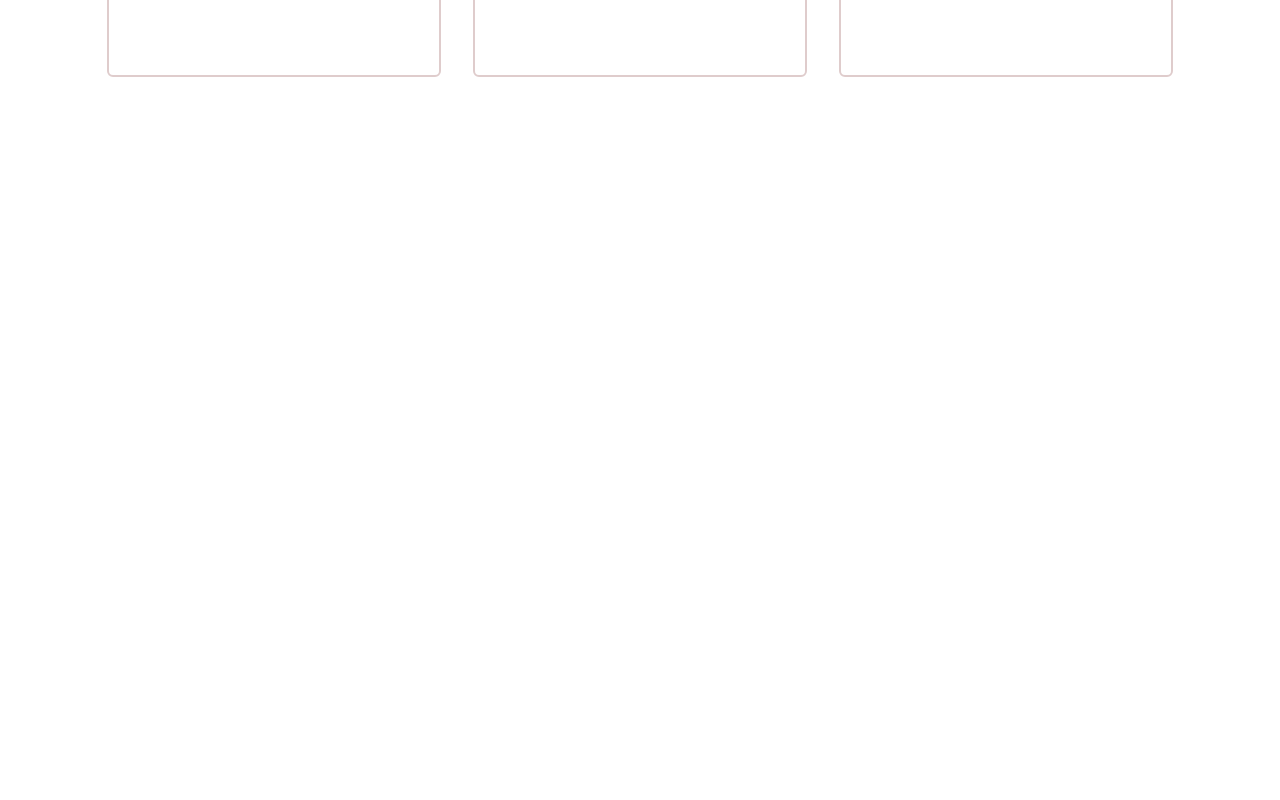
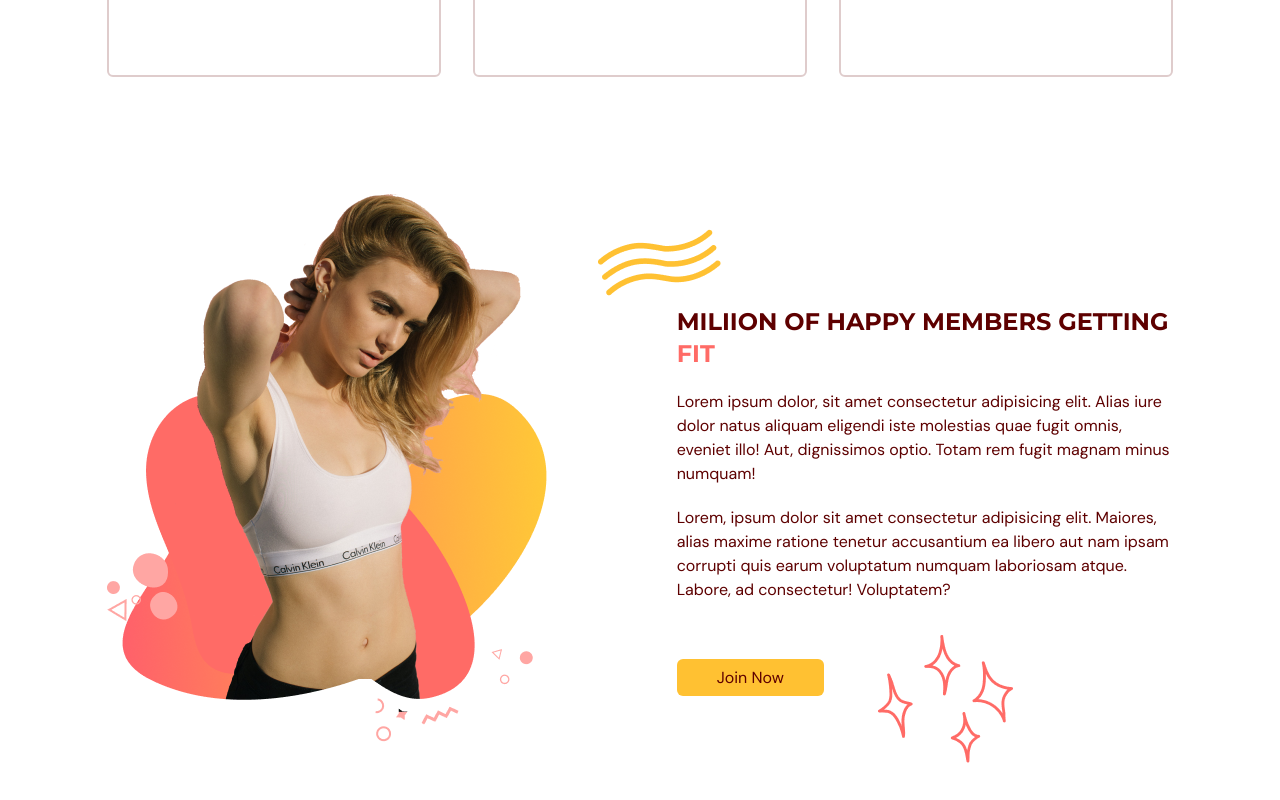
Before and after one commit to Ben-bo/fitness-react-ts, a React (Vite) app: page / in a window 1280 px wide. Shown: the part 1530-2330 px from the top of the page. Before the commit the page ends 1728 px from the top, so only its background shows below. Built offline with nearby package versions, Linux system fonts and the light colour scheme.

Commit message:
update benfits component

```diff
--- a/src/components/BenefitsComponent/index.tsx
+++ b/src/components/BenefitsComponent/index.tsx
@@ -9,6 +9,8 @@
 import Htext from "../shared/Htext";
 import { benefitsDataType } from "../shared/typeAndInterface";
 import BenefitsCardComponent from "../shared/benefitsCard";
+import ActionButton from "../shared/actionButton";
+import BenefitsPageGraphic from "@/assets/BenefitsPageGraphic.png";
 
 type Props = {
   setSelectedPage: (value: SelectedPage) => void;
@@ -88,6 +90,90 @@
             />
           ))}
         </motion.div>
+
+        {/* graphic and description */}
+
+        <div className="mt-16 items-center justify-between gap-20 md:mt-28 md:flex">
+          {/* image */}
+          <img
+            src={BenefitsPageGraphic}
+            alt="benfits-image"
+            className="mx-auto"
+          />
+          {/* description */}
+          <div>
+            {/* title */}
+            <div className="relative mt-16">
+              <div className="before:absolute before:-top-20 before:-left-20 before:z-[-1] before:content-abstractwaves ">
+                <motion.div
+                  initial="hidden"
+                  whileInView="visible"
+                  viewport={{ once: true, amount: 0.5 }}
+                  transition={{ duration: 0.5 }}
+                  variants={{
+                    hidden: { opacity: 0, x: -50 },
+                    visible: { opacity: 1, x: 0 },
+                  }}
+                >
+                  <Htext>
+                    MILIION OF HAPPY MEMBERS GETTING{" "}
+                    <span className="text-primary-500">FIT</span>
+                  </Htext>
+                </motion.div>
+              </div>
+            </div>
+
+            {/* main descrip */}
+
+            <motion.div
+              initial="hidden"
+              whileInView="visible"
+              viewport={{ once: true, amount: 0.5 }}
+              transition={{ delay: 0.2, duration: 0.5 }}
+              variants={{
+                hidden: { opacity: 0, x: -50 },
+                visible: { opacity: 1, x: 0 },
+              }}
+            >
+              <p className="my-5">
+                Lorem ipsum dolor, sit amet consectetur adipisicing elit. Alias
+                iure dolor natus aliquam eligendi iste molestias quae fugit
+                omnis, eveniet illo! Aut, dignissimos optio. Totam rem fugit
+                magnam minus numquam!
+              </p>
+              <p className="mb-5">
+                Lorem, ipsum dolor sit amet consectetur adipisicing elit.
+                Maiores, alias maxime ratione tenetur accusantium ea libero aut
+                nam ipsam corrupti quis earum voluptatum numquam laboriosam
+                atque. Labore, ad consectetur! Voluptatem?
+              </p>
+            </motion.div>
+
+            {/* button */}
+
+            <div className="relative mt-16 ">
+              <div className="before:absolute before:-bottom-20 before:right-40 before:z-[-1] before:content-sparkles">
+                <motion.div
+                  initial="hidden"
+                  whileInView="visible"
+                  viewport={{ once: true, amount: 0.5 }}
+                  transition={{ delay: 0.5, duration: 0.5 }}
+                  variants={{
+                    hidden: { opacity: 0, x: -50 },
+                    visible: { opacity: 1, x: 0 },
+                  }}
+                >
+                  <ActionButton
+                    setSelectedPage={setSelectedPage}
+                    pageName={SelectedPage.Benefits}
+                  >
+                    Join Now
+                  </ActionButton>
+                </motion.div>
+              </div>
+            </div>
+          </div>
+        </div>
       </motion.div>
     </section>
   );
```
